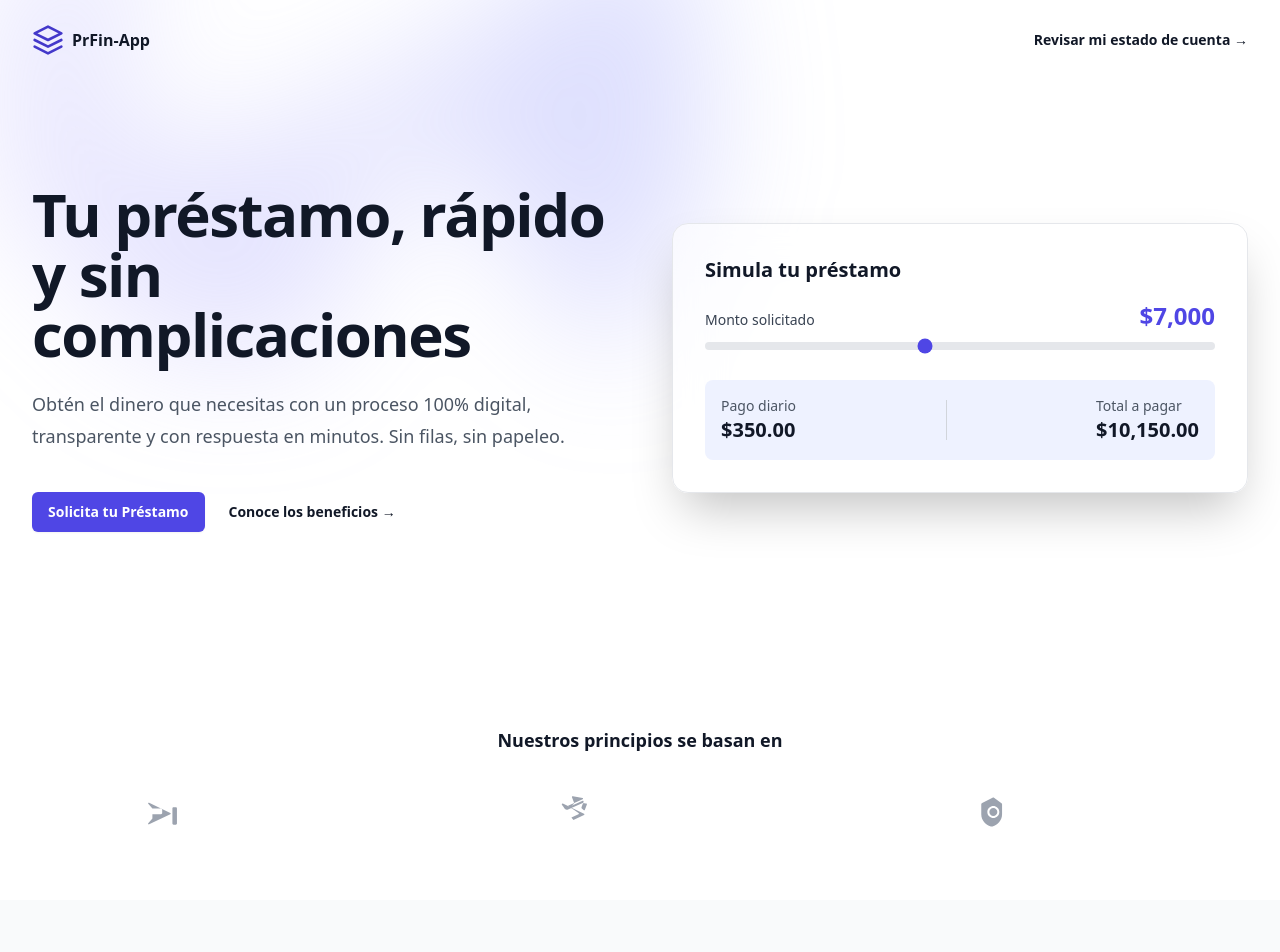
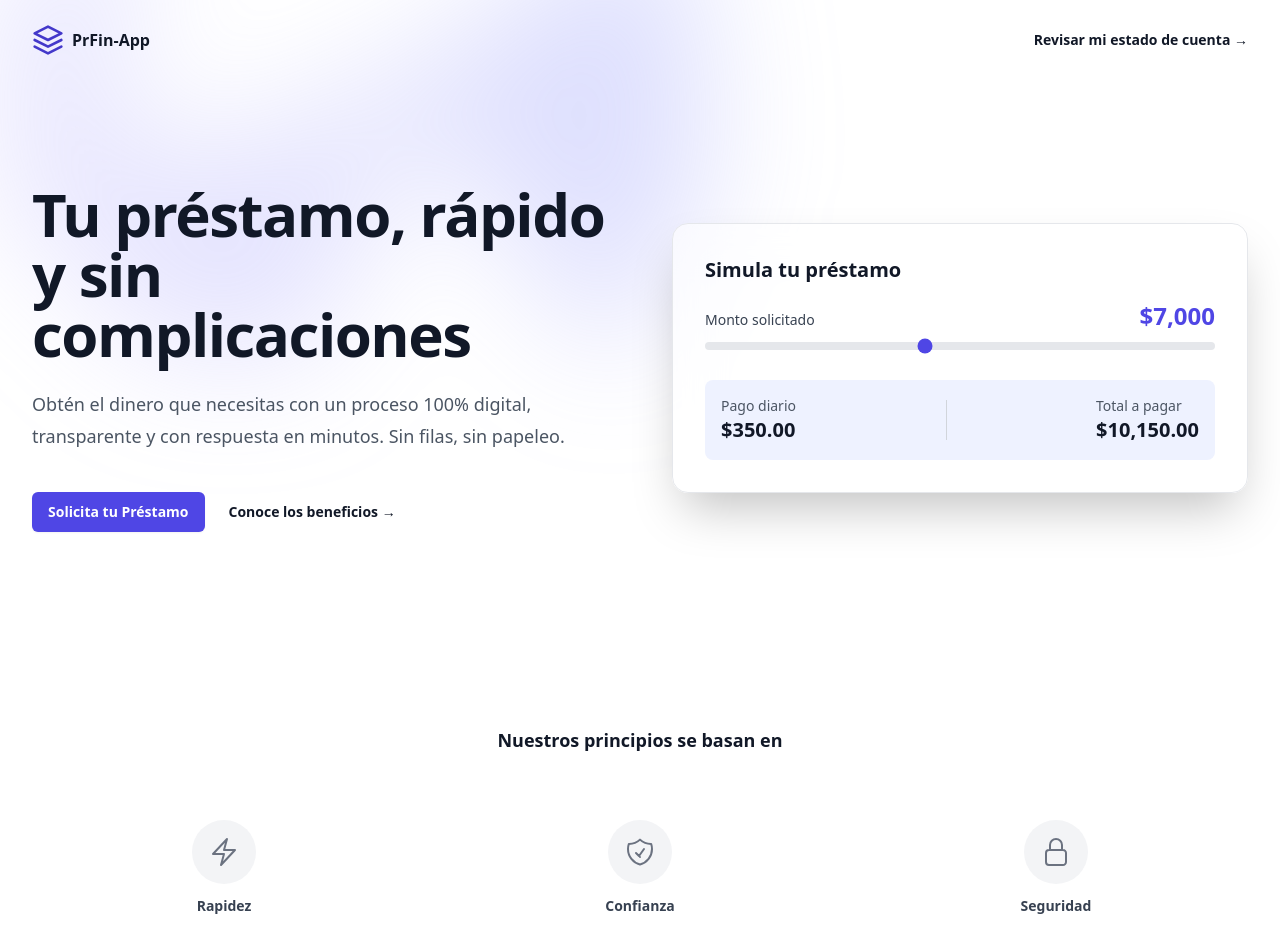
Before and after one commit to Nath1x/prfin-app, a React (Vite) app in the folder frontend/: page / in a window 1280 px wide. Shown: the top 952 px of the page. Built offline with nearby package versions, Linux system fonts and the light colour scheme.

Commit message:
home definido 12

```diff
--- a/frontend/src/App.jsx
+++ b/frontend/src/App.jsx
@@ -13,15 +13,18 @@ const FeatureIcon = ({ children }) => (
     </div>
 );
 
-// --- Componentes SVG para la sección de confianza ---
-const TrustLogo = ({ name, path }) => (
-    <div className="col-span-2 flex justify-center items-center max-h-12 w-full object-contain lg:col-span-1">
-        <svg className="h-10 w-auto text-gray-400 hover:text-indigo-600 transition-colors" fill="currentColor" viewBox="0 0 120 30" xmlns="http://www.w3.org/2000/svg">
-            <title>{name}</title>
-            {path}
-        </svg>
+// --- CORRECCIÓN: Componente mejorado para los logos de principios, ahora con texto ---
+const TrustLogo = ({ name, children }) => (
+    <div className="group col-span-1 flex flex-col items-center gap-y-3 text-center">
+        <div className="flex h-16 w-16 items-center justify-center rounded-full bg-gray-100 group-hover:bg-indigo-100 transition-colors duration-300">
+            <svg className="h-8 w-8 text-gray-500 group-hover:text-indigo-600 transition-colors duration-300" fill="none" viewBox="0 0 24 24" strokeWidth="1.5" stroke="currentColor" aria-hidden="true">
+                {children}
+            </svg>
+        </div>
+        <span className="text-sm font-semibold text-gray-700 group-hover:text-indigo-600 transition-colors duration-300">{name}</span>
     </div>
 );
+
 
 // --- DATOS DE LOS TESTIMONIOS ---
 const testimonials = [
@@ -183,14 +186,20 @@ const App = () => {
                     </div>
                 </div>
 
-                {/* ========== SECCIÓN DE CONFIANZA ========== */}
+                {/* ========== SECCIÓN DE CONFIANZA (CORREGIDA) ========== */}
                 <div className="bg-white py-12 sm:py-16">
                     <div className="mx-auto max-w-7xl px-6 lg:px-8">
                         <h2 className="text-center text-lg font-semibold leading-8 text-gray-900">Nuestros principios se basan en</h2>
-                        <div className="mx-auto mt-10 grid max-w-lg grid-cols-1 items-center gap-x-8 gap-y-10 sm:max-w-xl sm:grid-cols-3 lg:mx-0 lg:max-w-none">
-                           <TrustLogo name="Rapidez" path={<path d="M6.31 16.9l-3.12 3.48c-.4.45.13 1.12.64.88l15.9-7.6c.4-.2.4-.77 0-.96L3.83 5.02c-.5-.24-1.04.43-.64.88l3.12 3.48h6.48c.47 0 .85.38.85.85v2.54c0 .47-.38.85-.85.85H6.3Z M21.31 9.38v11.25c0 .47.38.85.85.85h1.7c.47 0 .85-.38.85-.85V9.38c0-.47-.38-.85-.85-.85h-1.7c-.47 0-.85.38-.85.85Z" />} />
-                           <TrustLogo name="Confianza" path={<path d="M16.98 5.27L6.02 10.2c-.8.4-1.87.2-2.45-.6-.73-1-2.1-2.97-2.1-2.97-.4-.53.13-1.2.64-.96l15.9 7.6c.4.2.4.77 0 .96l-7.95 3.8-1.5-1.86 5.3-2.53c.4-.2.4-.77 0-.96L6.02 7.35l10.96-4.95c.4-.2.4-.77 0-.96L9.68.2c-.4-.2-.87.27-.7.7L10.53 5c.1.33.02.7-.23.95L8.75 7.3l8.23-3.7c.4-.2.87.27.7.7l-1.55 4.07c-.1.33.02.7.23.95l1.55 1.35c.25.2.62.1.7-.23l1.55-4.07c.17-.44-.3-.9-.7-.7Z" />} />
-                           <TrustLogo name="Seguridad" path={<path d="M12.75 1.12L4.62 5.18c-.4.2-.67.6-.67 1.05v7.53c0 4.35 3.15 8.18 7.2 9.12.4.1.8.1 1.2 0 4.05-.94 7.2-4.77 7.2-9.12V6.23c0-.45-.27-.85-.67-1.05L13.25 1.12c-.15-.08-.35-.08-.5 0Zm.25 15.38c-2.25 0-4.5-1.8-4.5-4.5s2.25-4.5 4.5-4.5 4.5 1.8 4.5 4.5-2.25 4.5-4.5 4.5Zm0-7.5c-1.65 0-3 1.35-3 3s1.35 3 3 3 3-1.35 3-3-1.35-3-3-3Z" />} />
+                        <div className="mx-auto mt-16 grid max-w-lg grid-cols-1 items-start gap-x-8 gap-y-10 sm:max-w-xl sm:grid-cols-3 lg:mx-0 lg:max-w-none">
+                           <TrustLogo name="Rapidez">
+                                <path strokeLinecap="round" strokeLinejoin="round" d="M3.75 13.5l10.5-11.25L12 10.5h8.25L9.75 21.75 12 13.5H3.75z" />
+                           </TrustLogo>
+                           <TrustLogo name="Confianza">
+                                <path strokeLinecap="round" strokeLinejoin="round" d="M9 12.75L11.25 15 15 9.75m-3-7.036A11.959 11.959 0 013.598 6 11.99 11.99 0 003 9.749c0 5.592 3.824 10.29 9 11.622 5.176-1.332 9-6.03 9-11.622 0-1.31-.21-2.571-.598-3.751h-.152c-3.196 0-6.1-1.248-8.25-3.286zm0 13.036h.008v.008h-.008v-.008z" />
+                           </TrustLogo>
+                           <TrustLogo name="Seguridad">
+                                <path strokeLinecap="round" strokeLinejoin="round" d="M16.5 10.5V6.75a4.5 4.5 0 10-9 0v3.75m-.75 11.25h10.5a2.25 2.25 0 002.25-2.25v-6.75a2.25 2.25 0 00-2.25-2.25H6.75a2.25 2.25 0 00-2.25 2.25v6.75a2.25 2.25 0 002.25 2.25z" />
+                           </TrustLogo>
                         </div>
                     </div>
                 </div>
```
